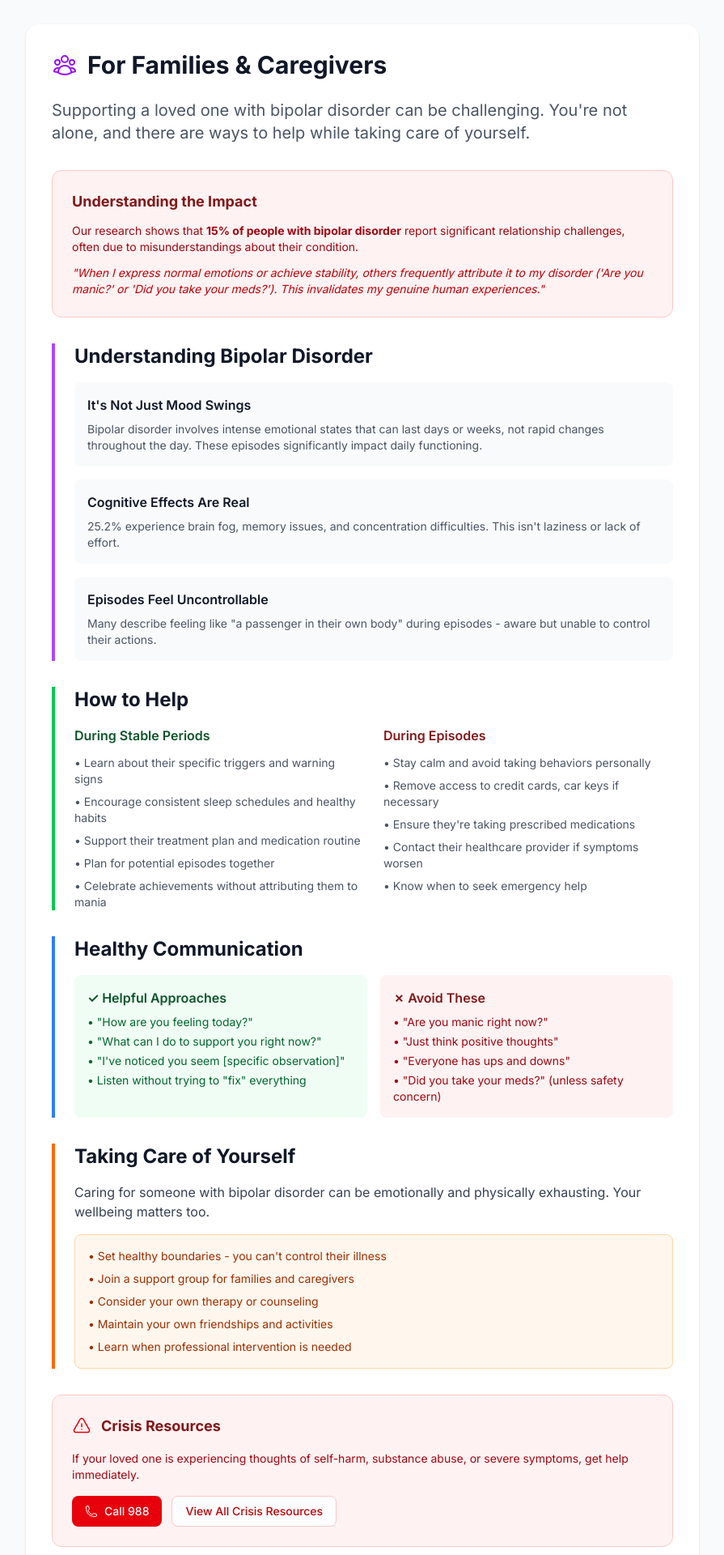
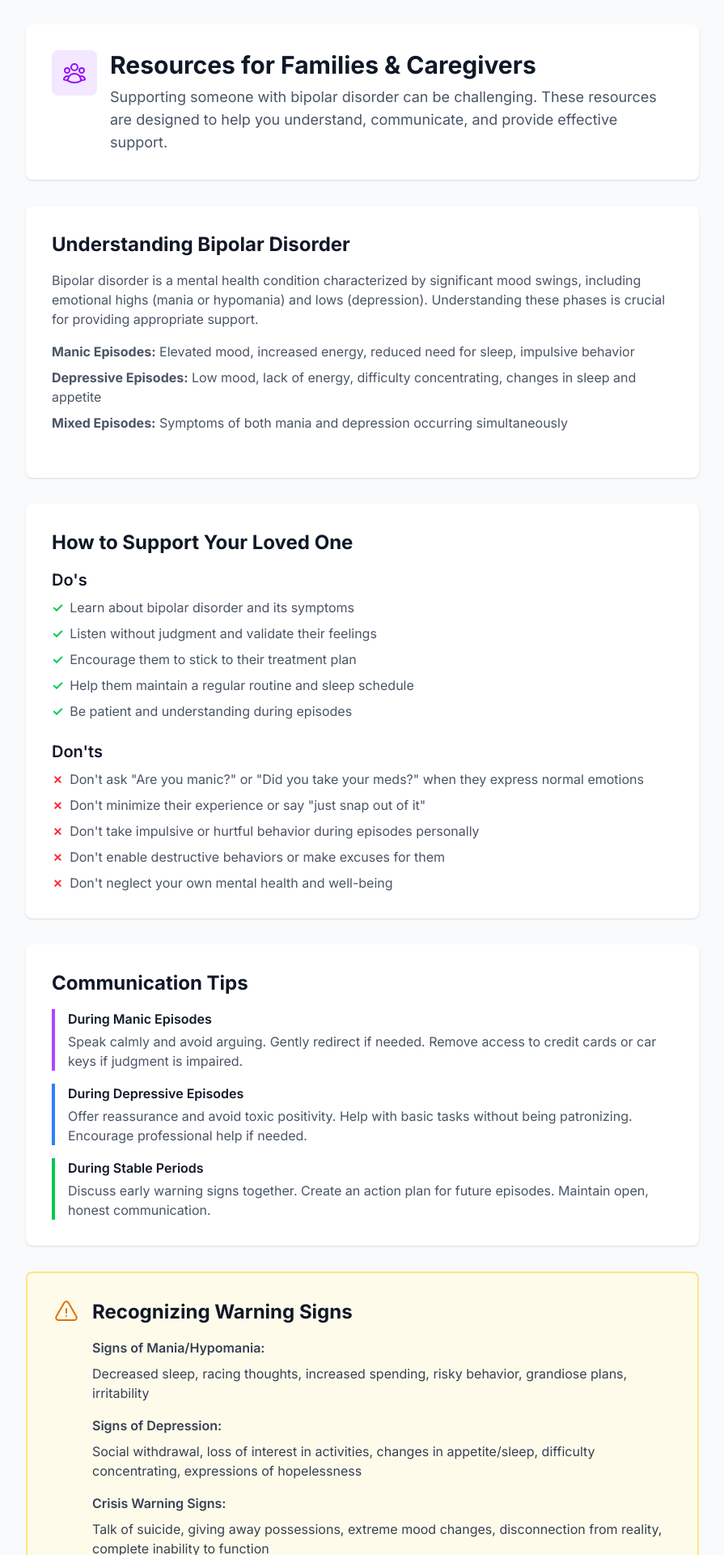
Before and after one commit to commandapps/bipolarpeople, a Next.js app: page /resources/families in a window 1280 px wide. Shown: the part 140-2060 px from the top of the page at 81% size, without its empty margins (192-1087 px from the left). Built offline with nearby package versions, Linux system fonts and the light colour scheme; no server answers.

Commit message:
Update families page

```diff
--- a/src/app/resources/families/page.tsx
+++ b/src/app/resources/families/page.tsx
@@ -1,7 +1,7 @@
 'use client'
 
 import Link from 'next/link'
-import { ArrowLeftIcon, UserGroupIcon, HeartIcon, ExclamationTriangleIcon, PhoneIcon } from '@heroicons/react/24/outline'
+import { ArrowLeftIcon, UserGroupIcon, ExclamationTriangleIcon, PhoneIcon } from '@heroicons/react/24/outline'
 
 export default function FamiliesPage() {
   return (
@@ -20,156 +20,191 @@ export default function FamiliesPage() {
       </div>
 
       <div className="max-w-4xl mx-auto px-4 sm:px-6 lg:px-8 py-12">
-        <div className="bg-white rounded-2xl shadow-sm p-8">
-          <div className="flex items-center gap-3 mb-6">
+        {/* Header */}
+        <div className="bg-white rounded-lg shadow-sm p-8 mb-8">
+          <div className="flex items-start gap-4">
+            <div className="bg-purple-100 p-3 rounded-lg">
               <UserGroupIcon className="h-8 w-8 text-purple-600" />
-            <h1 className="text-3xl font-bold text-gray-900">For Families & Caregivers</h1>
             </div>
-
-          <p className="text-xl text-gray-600 mb-8">
-            Supporting a loved one with bipolar disorder can be challenging. You're not alone, and there are ways to help while taking care of yourself.
-          </p>
-
-          {/* Research Insight */}
-          <div className="bg-red-50 border border-red-200 rounded-xl p-6 mb-8">
-            <h2 className="text-lg font-bold text-red-900 mb-3">Understanding the Impact</h2>
-            <p className="text-red-800 text-sm mb-3">
-              Our research shows that <strong>15% of people with bipolar disorder</strong> report significant relationship challenges, often due to misunderstandings about their condition.
-            </p>
-            <p className="text-red-700 text-sm italic">
-              "When I express normal emotions or achieve stability, others frequently attribute it to my disorder ('Are you manic?' or 'Did you take your meds?'). This invalidates my genuine human experiences."
-            </p>
-          </div>
-
-          <div className="space-y-8">
-            {/* Understanding */}
-            <div className="border-l-4 border-purple-500 pl-6">
-              <h2 className="text-2xl font-bold text-gray-900 mb-4">Understanding Bipolar Disorder</h2>
-              <div className="space-y-4">
-                <div className="bg-gray-50 rounded-lg p-4">
-                  <h3 className="font-semibold text-gray-900 mb-2">It's Not Just Mood Swings</h3>
-                  <p className="text-gray-600 text-sm">
-                    Bipolar disorder involves intense emotional states that can last days or weeks, not rapid changes throughout the day. These episodes significantly impact daily functioning.
-                  </p>
-                </div>
-
-                <div className="bg-gray-50 rounded-lg p-4">
-                  <h3 className="font-semibold text-gray-900 mb-2">Cognitive Effects Are Real</h3>
-                  <p className="text-gray-600 text-sm">
-                    25.2% experience brain fog, memory issues, and concentration difficulties. This isn't laziness or lack of effort.
-                  </p>
-                </div>
-
-                <div className="bg-gray-50 rounded-lg p-4">
-                  <h3 className="font-semibold text-gray-900 mb-2">Episodes Feel Uncontrollable</h3>
-                  <p className="text-gray-600 text-sm">
-                    Many describe feeling like "a passenger in their own body" during episodes - aware but unable to control their actions.
+            <div>
+              <h1 className="text-3xl font-bold text-gray-900 mb-2">
+                Resources for Families & Caregivers
+              </h1>
+              <p className="text-lg text-gray-600">
+                Supporting someone with bipolar disorder can be challenging. These resources are designed to help you understand, communicate, and provide effective support.
               </p>
             </div>
           </div>
         </div>
 
-            {/* How to Help */}
-            <div className="border-l-4 border-green-500 pl-6">
-              <h2 className="text-2xl font-bold text-gray-900 mb-4">How to Help</h2>
+        {/* Understanding Bipolar Section */}
+        <div className="bg-white rounded-lg shadow-sm p-8 mb-8">
+          <h2 className="text-2xl font-bold text-gray-900 mb-4">
+            Understanding Bipolar Disorder
+          </h2>
+          <div className="prose prose-lg max-w-none text-gray-600">
+            <p className="mb-4">
+              Bipolar disorder is a mental health condition characterized by significant mood swings, including emotional highs (mania or hypomania) and lows (depression). Understanding these phases is crucial for providing appropriate support.
+            </p>
+            <ul className="space-y-2 mb-6">
+              <li><strong>Manic Episodes:</strong> Elevated mood, increased energy, reduced need for sleep, impulsive behavior</li>
+              <li><strong>Depressive Episodes:</strong> Low mood, lack of energy, difficulty concentrating, changes in sleep and appetite</li>
+              <li><strong>Mixed Episodes:</strong> Symptoms of both mania and depression occurring simultaneously</li>
+            </ul>
+          </div>
+        </div>
 
-              <div className="grid md:grid-cols-2 gap-6">
+        {/* How to Support Section */}
+        <div className="bg-white rounded-lg shadow-sm p-8 mb-8">
+          <h2 className="text-2xl font-bold text-gray-900 mb-4">
+            How to Support Your Loved One
+          </h2>
+          <div className="space-y-6">
             <div>
-                  <h3 className="font-semibold text-green-900 mb-3">During Stable Periods</h3>
-                  <ul className="space-y-2 text-gray-600 text-sm">
-                    <li>• Learn about their specific triggers and warning signs</li>
-                    <li>• Encourage consistent sleep schedules and healthy habits</li>
-                    <li>• Support their treatment plan and medication routine</li>
-                    <li>• Plan for potential episodes together</li>
-                    <li>• Celebrate achievements without attributing them to mania</li>
+              <h3 className="text-xl font-semibold text-gray-900 mb-2">Do's</h3>
+              <ul className="space-y-2 text-gray-600">
+                <li className="flex items-start gap-2">
+                  <span className="text-green-500 font-bold">✓</span>
+                  <span>Learn about bipolar disorder and its symptoms</span>
+                </li>
+                <li className="flex items-start gap-2">
+                  <span className="text-green-500 font-bold">✓</span>
+                  <span>Listen without judgment and validate their feelings</span>
+                </li>
+                <li className="flex items-start gap-2">
+                  <span className="text-green-500 font-bold">✓</span>
+                  <span>Encourage them to stick to their treatment plan</span>
+                </li>
+                <li className="flex items-start gap-2">
+                  <span className="text-green-500 font-bold">✓</span>
+                  <span>Help them maintain a regular routine and sleep schedule</span>
+                </li>
+                <li className="flex items-start gap-2">
+                  <span className="text-green-500 font-bold">✓</span>
+                  <span>Be patient and understanding during episodes</span>
+                </li>
               </ul>
             </div>
 
             <div>
-                  <h3 className="font-semibold text-red-900 mb-3">During Episodes</h3>
-                  <ul className="space-y-2 text-gray-600 text-sm">
-                    <li>• Stay calm and avoid taking behaviors personally</li>
-                    <li>• Remove access to credit cards, car keys if necessary</li>
-                    <li>• Ensure they're taking prescribed medications</li>
-                    <li>• Contact their healthcare provider if symptoms worsen</li>
-                    <li>• Know when to seek emergency help</li>
+              <h3 className="text-xl font-semibold text-gray-900 mb-2">Don'ts</h3>
+              <ul className="space-y-2 text-gray-600">
+                <li className="flex items-start gap-2">
+                  <span className="text-red-500 font-bold">✗</span>
+                  <span>Don't ask "Are you manic?" or "Did you take your meds?" when they express normal emotions</span>
+                </li>
+                <li className="flex items-start gap-2">
+                  <span className="text-red-500 font-bold">✗</span>
+                  <span>Don't minimize their experience or say "just snap out of it"</span>
+                </li>
+                <li className="flex items-start gap-2">
+                  <span className="text-red-500 font-bold">✗</span>
+                  <span>Don't take impulsive or hurtful behavior during episodes personally</span>
+                </li>
+                <li className="flex items-start gap-2">
+                  <span className="text-red-500 font-bold">✗</span>
+                  <span>Don't enable destructive behaviors or make excuses for them</span>
+                </li>
+                <li className="flex items-start gap-2">
+                  <span className="text-red-500 font-bold">✗</span>
+                  <span>Don't neglect your own mental health and well-being</span>
+                </li>
               </ul>
             </div>
           </div>
         </div>
 
-            {/* Communication */}
-            <div className="border-l-4 border-blue-500 pl-6">
-              <h2 className="text-2xl font-bold text-gray-900 mb-4">Healthy Communication</h2>
-
-              <div className="space-y-4">
-                <div className="flex gap-4">
-                  <div className="bg-green-50 rounded-lg p-4 flex-1">
-                    <h3 className="font-semibold text-green-900 mb-2">✓ Helpful Approaches</h3>
-                    <ul className="text-green-800 text-sm space-y-1">
-                      <li>• "How are you feeling today?"</li>
-                      <li>• "What can I do to support you right now?"</li>
-                      <li>• "I've noticed you seem [specific observation]"</li>
-                      <li>• Listen without trying to "fix" everything</li>
-                    </ul>
+        {/* Communication Tips */}
+        <div className="bg-white rounded-lg shadow-sm p-8 mb-8">
+          <h2 className="text-2xl font-bold text-gray-900 mb-4">
+            Communication Tips
+          </h2>
+          <div className="space-y-4 text-gray-600">
+            <div className="border-l-4 border-purple-500 pl-4">
+              <h3 className="font-semibold text-gray-900 mb-1">During Manic Episodes</h3>
+              <p>Speak calmly and avoid arguing. Gently redirect if needed. Remove access to credit cards or car keys if judgment is impaired.</p>
+            </div>
+            <div className="border-l-4 border-blue-500 pl-4">
+              <h3 className="font-semibold text-gray-900 mb-1">During Depressive Episodes</h3>
+              <p>Offer reassurance and avoid toxic positivity. Help with basic tasks without being patronizing. Encourage professional help if needed.</p>
+            </div>
+            <div className="border-l-4 border-green-500 pl-4">
+              <h3 className="font-semibold text-gray-900 mb-1">During Stable Periods</h3>
+              <p>Discuss early warning signs together. Create an action plan for future episodes. Maintain open, honest communication.</p>
+            </div>
+          </div>
         </div>
 
-                  <div className="bg-red-50 rounded-lg p-4 flex-1">
-                    <h3 className="font-semibold text-red-900 mb-2">✗ Avoid These</h3>
-                    <ul className="text-red-800 text-sm space-y-1">
-                      <li>• "Are you manic right now?"</li>
-                      <li>• "Just think positive thoughts"</li>
-                      <li>• "Everyone has ups and downs"</li>
-                      <li>• "Did you take your meds?" (unless safety concern)</li>
-                    </ul>
+        {/* Warning Signs Section */}
+        <div className="bg-amber-50 border-2 border-amber-200 rounded-lg p-8 mb-8">
+          <div className="flex items-start gap-4">
+            <ExclamationTriangleIcon className="h-8 w-8 text-amber-600 flex-shrink-0" />
+            <div>
+              <h2 className="text-2xl font-bold text-gray-900 mb-4">
+                Recognizing Warning Signs
+              </h2>
+              <div className="space-y-4 text-gray-700">
+                <div>
+                  <h3 className="font-semibold mb-2">Signs of Mania/Hypomania:</h3>
+                  <p>Decreased sleep, racing thoughts, increased spending, risky behavior, grandiose plans, irritability</p>
+                </div>
+                <div>
+                  <h3 className="font-semibold mb-2">Signs of Depression:</h3>
+                  <p>Social withdrawal, loss of interest in activities, changes in appetite/sleep, difficulty concentrating, expressions of hopelessness</p>
+                </div>
+                <div>
+                  <h3 className="font-semibold mb-2">Crisis Warning Signs:</h3>
+                  <p>Talk of suicide, giving away possessions, extreme mood changes, disconnection from reality, complete inability to function</p>
+                </div>
               </div>
             </div>
           </div>
         </div>
 
-            {/* Self-Care */}
-            <div className="border-l-4 border-orange-500 pl-6">
-              <h2 className="text-2xl font-bold text-gray-900 mb-4">Taking Care of Yourself</h2>
-              <p className="text-gray-700 mb-4">
-                Caring for someone with bipolar disorder can be emotionally and physically exhausting. Your wellbeing matters too.
-              </p>
-
-              <div className="bg-orange-50 border border-orange-200 rounded-lg p-4">
-                <ul className="text-orange-800 text-sm space-y-2">
-                  <li>• Set healthy boundaries - you can't control their illness</li>
-                  <li>• Join a support group for families and caregivers</li>
-                  <li>• Consider your own therapy or counseling</li>
-                  <li>• Maintain your own friendships and activities</li>
-                  <li>• Learn when professional intervention is needed</li>
-                </ul>
+        {/* Crisis Resources */}
+        <div className="bg-red-50 border-2 border-red-200 rounded-lg p-8 mb-8">
+          <div className="flex items-start gap-4">
+            <PhoneIcon className="h-8 w-8 text-red-600 flex-shrink-0" />
+            <div>
+              <h2 className="text-2xl font-bold text-gray-900 mb-4">
+                Crisis Resources
+              </h2>
+              <div className="space-y-3 text-gray-700">
+                <div>
+                  <h3 className="font-semibold">If your loved one is in immediate danger:</h3>
+                  <p className="text-lg font-bold text-red-600">Call 911</p>
+                </div>
+                <div>
+                  <h3 className="font-semibold">988 Suicide & Crisis Lifeline:</h3>
+                  <p className="text-lg font-bold">Call or text 988</p>
+                  <p className="text-sm">24/7, free and confidential support</p>
+                </div>
+                <div>
+                  <h3 className="font-semibold">Crisis Text Line:</h3>
+                  <p className="text-lg font-bold">Text HOME to 741741</p>
+                </div>
+              </div>
             </div>
           </div>
         </div>
 
-          {/* Crisis Resources */}
-          <div className="bg-red-50 border border-red-200 rounded-xl p-6 mt-8">
-            <div className="flex items-center gap-3 mb-4">
-              <ExclamationTriangleIcon className="h-6 w-6 text-red-600" />
-              <h2 className="text-lg font-bold text-red-900">Crisis Resources</h2>
-            </div>
-            <p className="text-red-800 text-sm mb-4">
-              If your loved one is experiencing thoughts of self-harm, substance abuse, or severe symptoms, get help immediately.
+        {/* Taking Care of Yourself */}
+        <div className="bg-white rounded-lg shadow-sm p-8">
+          <h2 className="text-2xl font-bold text-gray-900 mb-4">
+            Taking Care of Yourself
+          </h2>
+          <div className="prose prose-lg max-w-none text-gray-600">
+            <p className="mb-4">
+              Supporting someone with bipolar disorder can be emotionally exhausting. Your own mental health matters too.
             </p>
-            <div className="flex flex-wrap gap-3">
-              <a
-                href="tel:988"
-                className="inline-flex items-center gap-2 bg-red-600 hover:bg-red-700 text-white px-4 py-2 rounded-lg font-medium transition-colors text-sm"
-              >
-                <PhoneIcon className="h-4 w-4" />
-                Call 988
-              </a>
-              <Link
-                href="/crisis-resources"
-                className="inline-flex items-center gap-2 bg-white hover:bg-gray-50 text-red-700 px-4 py-2 rounded-lg font-medium border border-red-200 transition-colors text-sm"
-              >
-                View All Crisis Resources
-              </Link>
-            </div>
+            <ul className="space-y-2">
+              <li>Set healthy boundaries and stick to them</li>
+              <li>Seek support from friends, family, or support groups</li>
+              <li>Consider therapy for yourself</li>
+              <li>Take breaks when needed</li>
+              <li>Practice self-care regularly</li>
+              <li>Educate yourself but don't become consumed by it</li>
+            </ul>
           </div>
         </div>
       </div>
```
Lines whose indentation alone changed are shown as unchanged.
